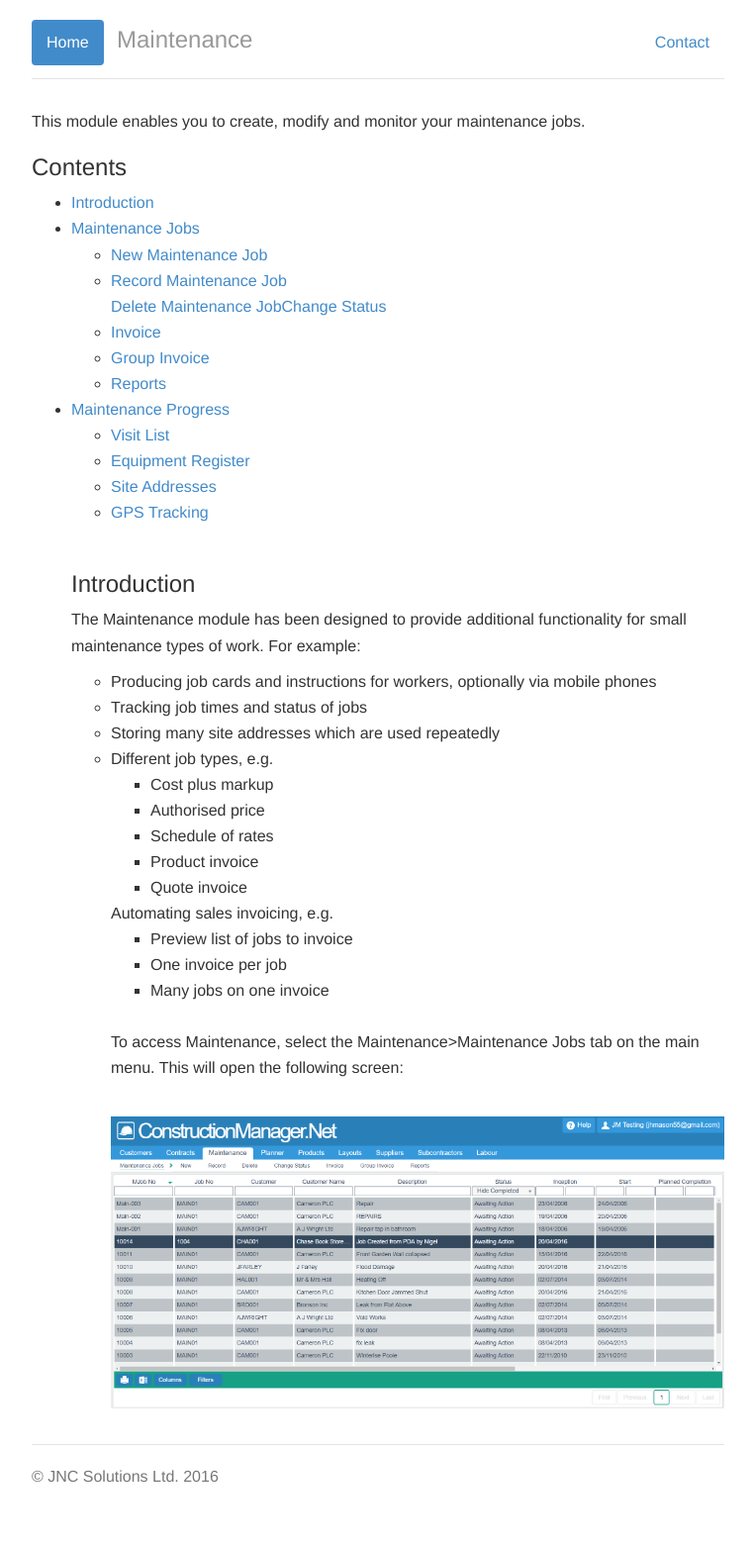
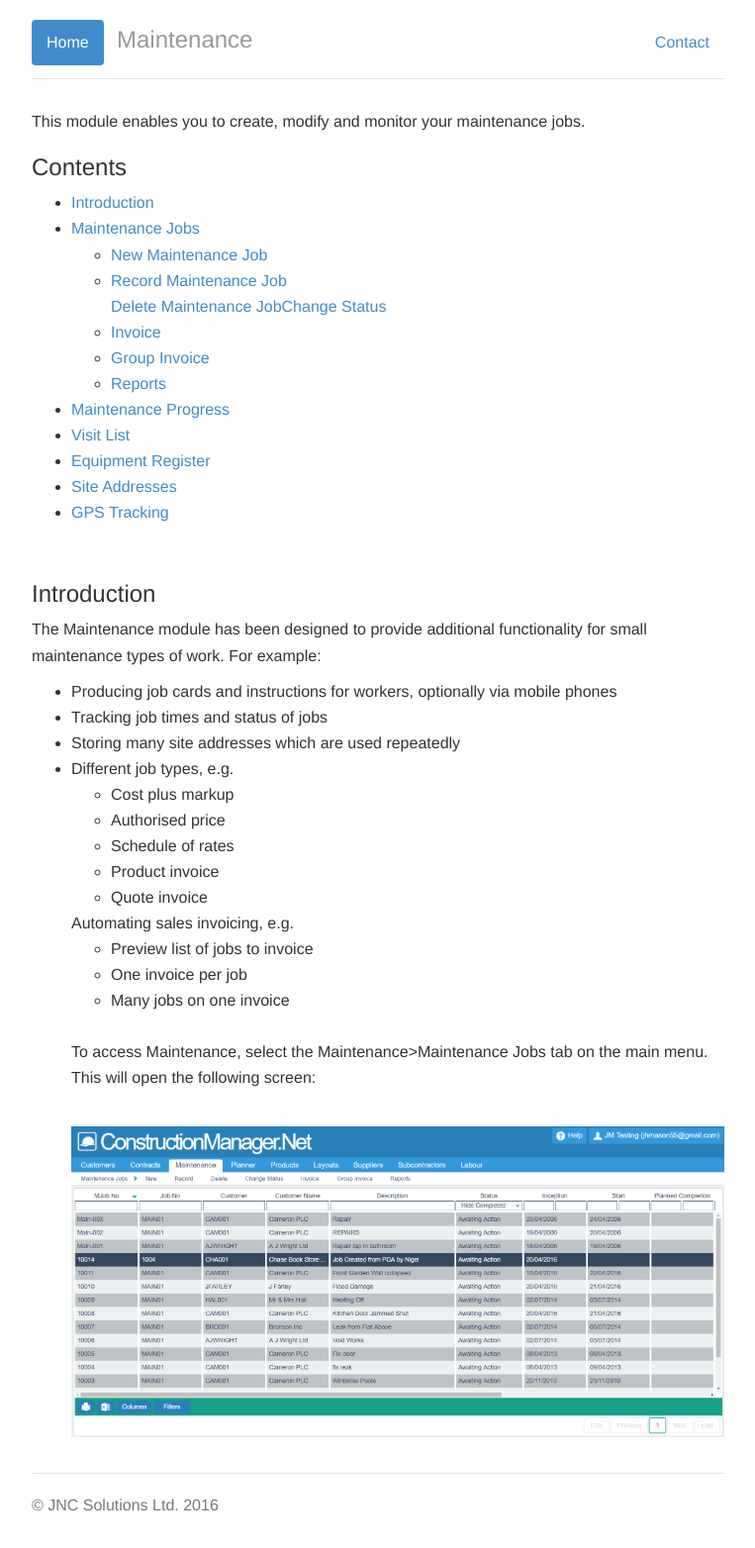
Before and after one commit to JNCSolutions/ConstructionManagerDocs, a Jekyll site: the page built from maintenance.html, in a window 1280 px wide. Shown: the whole page at 99% size, without its empty margins (258-1021 px from the left). Built offline with Jekyll 4.4.1, drawn with Linux system fonts in a browser that asks for light colours; before the commit the page ends 1535 px from its top, so only the background shows below that.

```diff
--- a/maintenance.html
+++ b/maintenance.html
@@ -18,7 +18,7 @@ title: Maintenance
         <li><a href="#group-invoice">Group Invoice</a></li>
         <li><a href="#reports">Reports</a></li>
       </ul>
-      <li><a href="#maintenance-progress">Maintenance Progress</a></li><ul>
+      <li><a href="#maintenance-progress">Maintenance Progress</a></li>
       <li><a href="#visit-list">Visit List</a></li>
       <li><a href="#equipment-register">Equipment Register</a></li>
       <li><a href="#site-addresses">Site Addresses</a></li>
```
